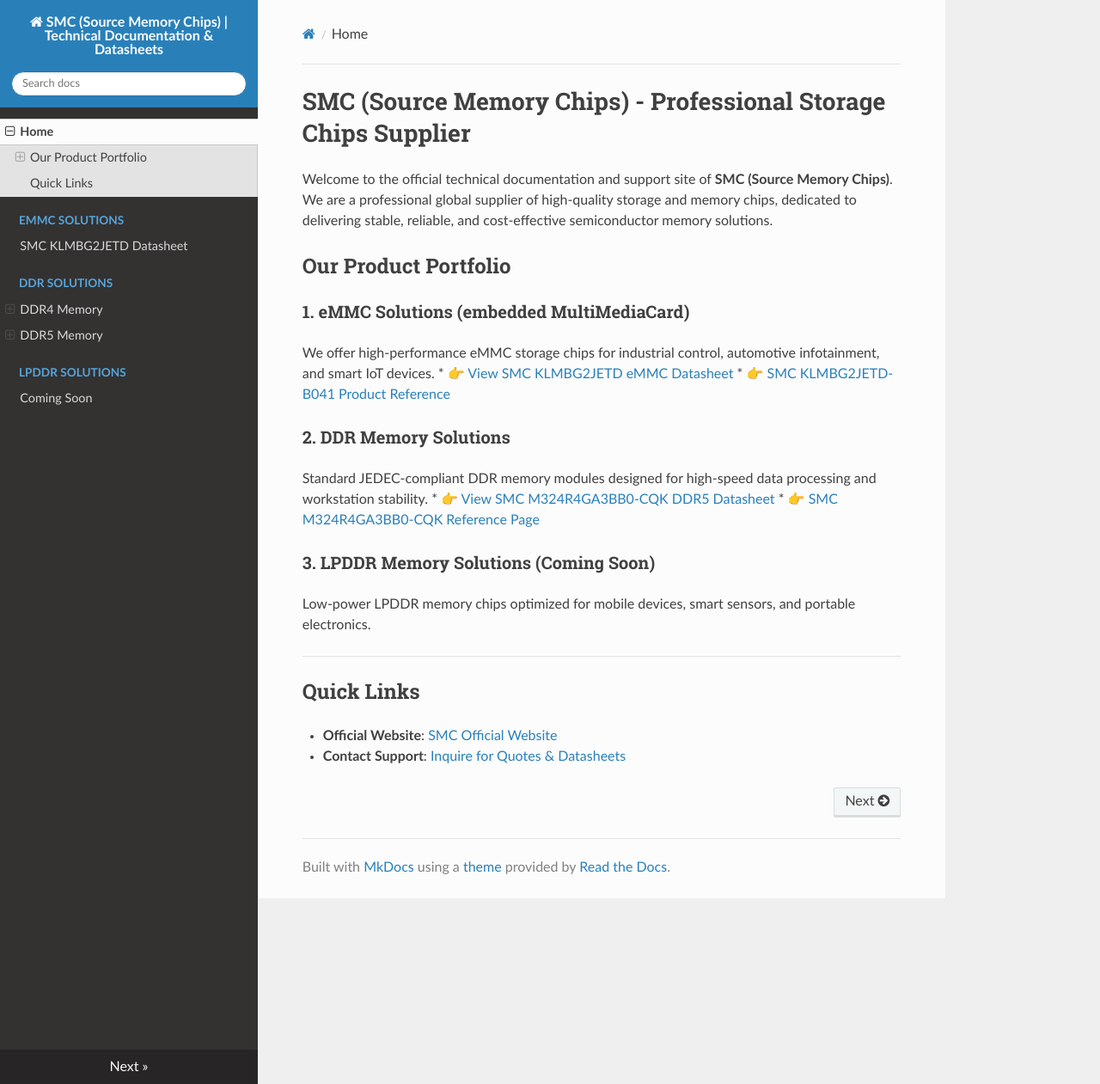
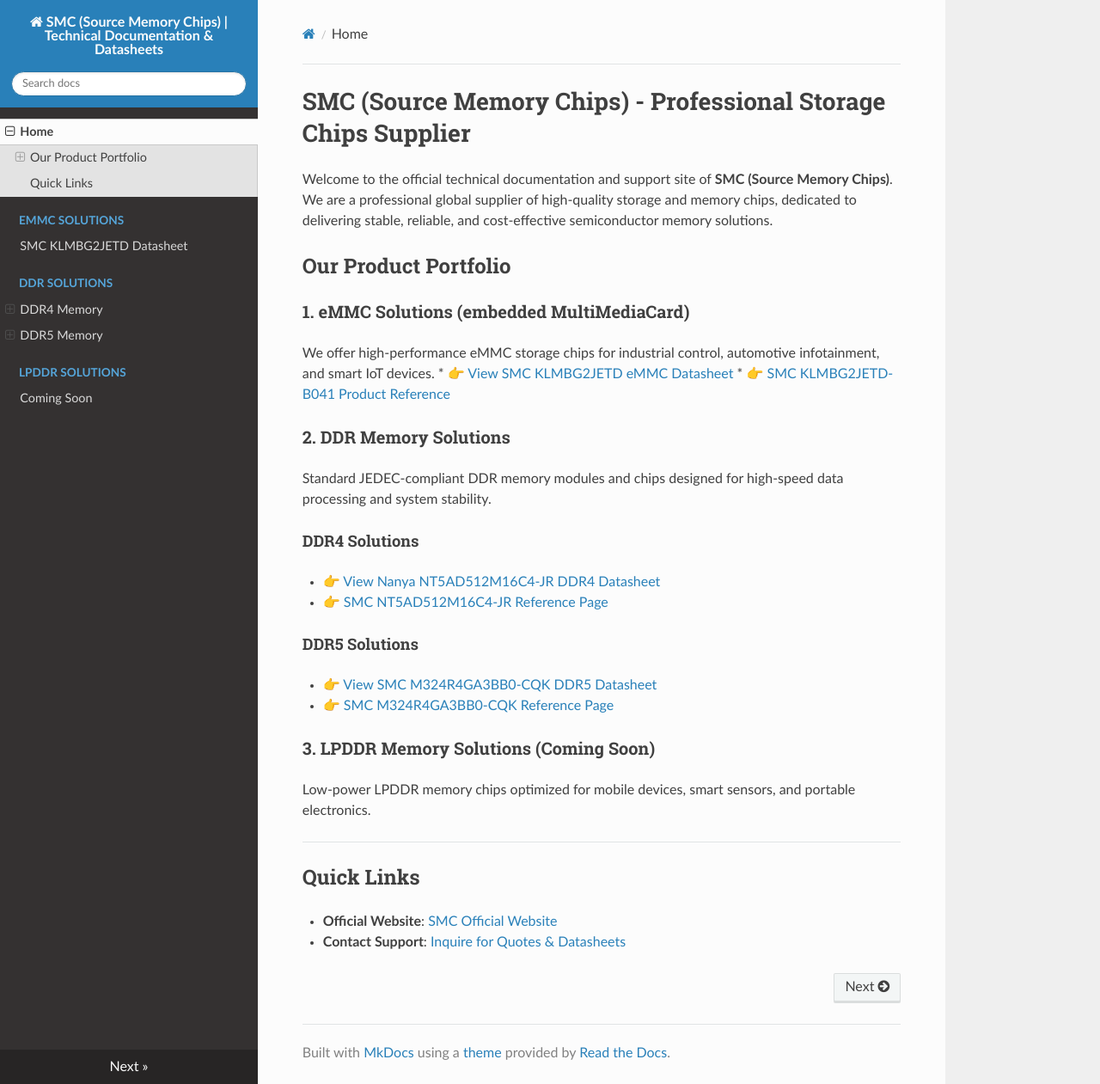
Before and after one commit to fionnulajr5x/smc-storage-chips-datasheets, an MkDocs documentation site: the page built from docs/index.md, in a window 1280 px wide and 1261 px high. Shown: the whole window at 86% size. Built offline with MkDocs 1.6.1, drawn with Linux system fonts in a browser that asks for light colours; nearby versions of some CDN libraries.

Commit message:
Update index.md

```diff
--- a/docs/index.md
+++ b/docs/index.md
@@ -10,8 +10,14 @@ We offer high-performance eMMC storage chips for industrial control, automotive
 * 👉 [SMC KLMBG2JETD-B041 Product Reference](https://www.sourcememorychips.com/products/klmbg2jetd-b041)
 
 ### 2. DDR Memory Solutions
-Standard JEDEC-compliant DDR memory modules designed for high-speed data processing and workstation stability.
-* 👉 [View SMC M324R4GA3BB0-CQK DDR5 Datasheet](ddr/m324r4ga3bb0-cqk.md)
+Standard JEDEC-compliant DDR memory modules and chips designed for high-speed data processing and system stability.
+
+#### DDR4 Solutions
+* 👉 [View Nanya NT5AD512M16C4-JR DDR4 Datasheet](ddr/ddr4/nt5ad512m16c4-jr.md)
+* 👉 [SMC NT5AD512M16C4-JR Reference Page](https://www.sourcememorychips.com/products/nt5ad512m16c4-jr)
+
+#### DDR5 Solutions
+* 👉 [View SMC M324R4GA3BB0-CQK DDR5 Datasheet](ddr/ddr5/m324r4ga3bb0-cqk.md)
 * 👉 [SMC M324R4GA3BB0-CQK Reference Page](https://www.sourcememorychips.com/products/m324r4ga3bb0-cqk)
 
 ### 3. LPDDR Memory Solutions (Coming Soon)
```
